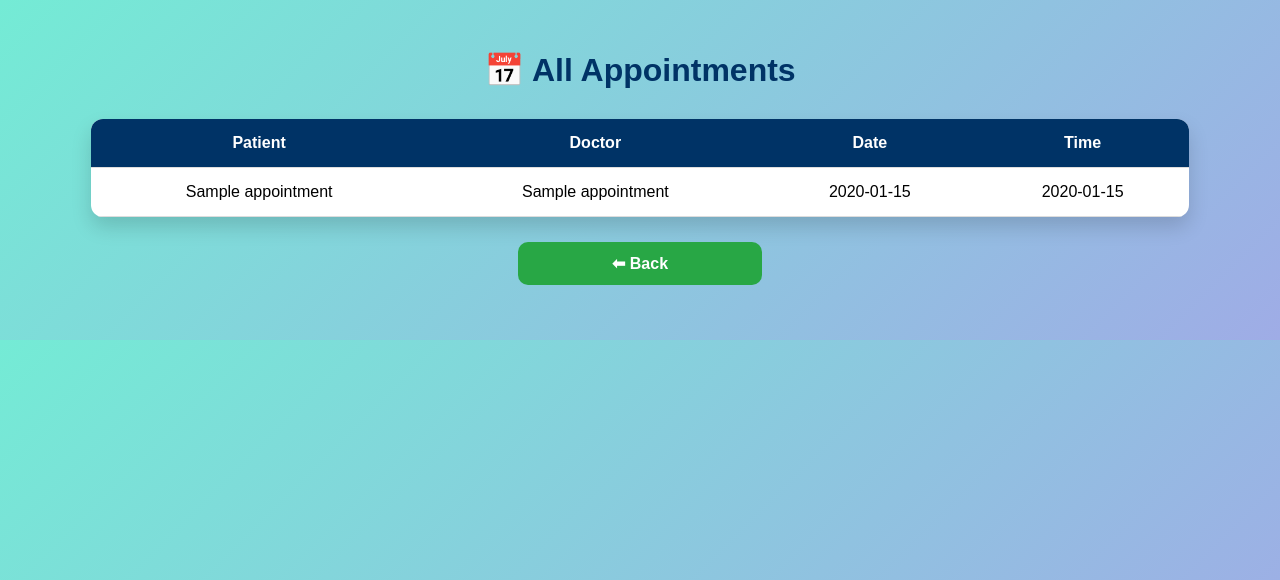
After one commit to venkatkanakanti/hospital-management-system, a Django app: template app1/templates/view_appointments.html in a window 1280 px wide. The commit adds this page. Shown: the top 580 px of the page. Run offline with Django 5.2, Linux system fonts and the light colour scheme; the template is opened without the code that fills it: values that come from a table or form of the project are taken from there, others are empty; tables that the repository leaves empty hold one stand-in row (values such as "Sample post").

Commit message:
Completed dashboard with appointments system

```diff
--- a/app1/models.py
+++ b/app1/models.py
@@ -1,4 +1,5 @@
 from django.db import models
+
 
 class Doctor(models.Model):
     name = models.CharField(max_length=100)
@@ -16,3 +17,13 @@ class Patient(models.Model):
 
     def __str__(self):
         return self.name
+
+
+class Appointment(models.Model):
+    patient_name = models.CharField(max_length=100)
+    doctor_name = models.CharField(max_length=100)
+    date = models.CharField(max_length=30)
+    time = models.CharField(max_length=30)
+
+    def __str__(self):
+        return self.patient_name
--- /dev/null
+++ b/app1/templates/view_appointments.html
@@ -0,0 +1,86 @@
+<!DOCTYPE html>
+<html>
+<head>
+<title>View Appointments</title>
+
+<style>
+body{
+font-family:Arial;
+margin:0;
+padding:30px;
+background:linear-gradient(135deg,#74ebd5,#9face6);
+}
+
+h1{
+text-align:center;
+color:#003366;
+margin-bottom:30px;
+}
+
+table{
+width:90%;
+margin:auto;
+border-collapse:collapse;
+background:white;
+border-radius:12px;
+overflow:hidden;
+box-shadow:0 10px 20px rgba(0,0,0,0.15);
+}
+
+th,td{
+padding:15px;
+text-align:center;
+border-bottom:1px solid #ddd;
+}
+
+th{
+background:#003366;
+color:white;
+}
+
+tr:hover{
+background:#f2f2f2;
+}
+
+.back{
+display:block;
+width:220px;
+margin:25px auto;
+text-align:center;
+padding:12px;
+background:#28a745;
+color:white;
+text-decoration:none;
+border-radius:10px;
+font-weight:bold;
+}
+</style>
+</head>
+
+<body>
+
+<h1>📅 All Appointments</h1>
+
+<table>
+<tr>
+<th>Patient</th>
+<th>Doctor</th>
+<th>Date</th>
+<th>Time</th>
+</tr>
+
+{% for a in appointments %}
+<tr>
+<td>{{ a.patient_name }}</td>
+<td>{{ a.doctor_name }}</td>
+<td>{{ a.date }}</td>
+<td>{{ a.time }}</td>
+</tr>
+{% endfor %}
+
+</table>
+
+<a href="/adminlogin/" class="back">⬅ Back</a>
+
+</body>
+</html>
--- a/app1/urls.py
+++ b/app1/urls.py
@@ -4,10 +4,16 @@ from . import views
 urlpatterns = [
     path('', views.home, name='home'),
     path('adminlogin/', views.adminlogin, name='adminlogin'),
+
     path('add_doctor/', views.add_doctor, name='add_doctor'),
     path('view_doctors/', views.view_doctors, name='view_doctors'),
-    path('delete_doctor/<int:id>/', views.delete_doctor, name='delete_doctor'),
+
     path('add_patient/', views.add_patient, name='add_patient'),
     path('view_patients/', views.view_patients, name='view_patients'),
+
+    path('add_appointment/', views.add_appointment, name='add_appointment'),
+
+    path('delete_doctor/<int:id>/', views.delete_doctor, name='delete_doctor'),
+
     path('logout/', views.logout, name='logout'),
 ]
```
Also changed, not shown: app1/templates/dashboard.html (+17 -11 lines), app1/views.py (+30 -1 lines), app1/migrations/0003_appointment.py (added), app1/templates/add_appointment.html (added), db.sqlite3.
